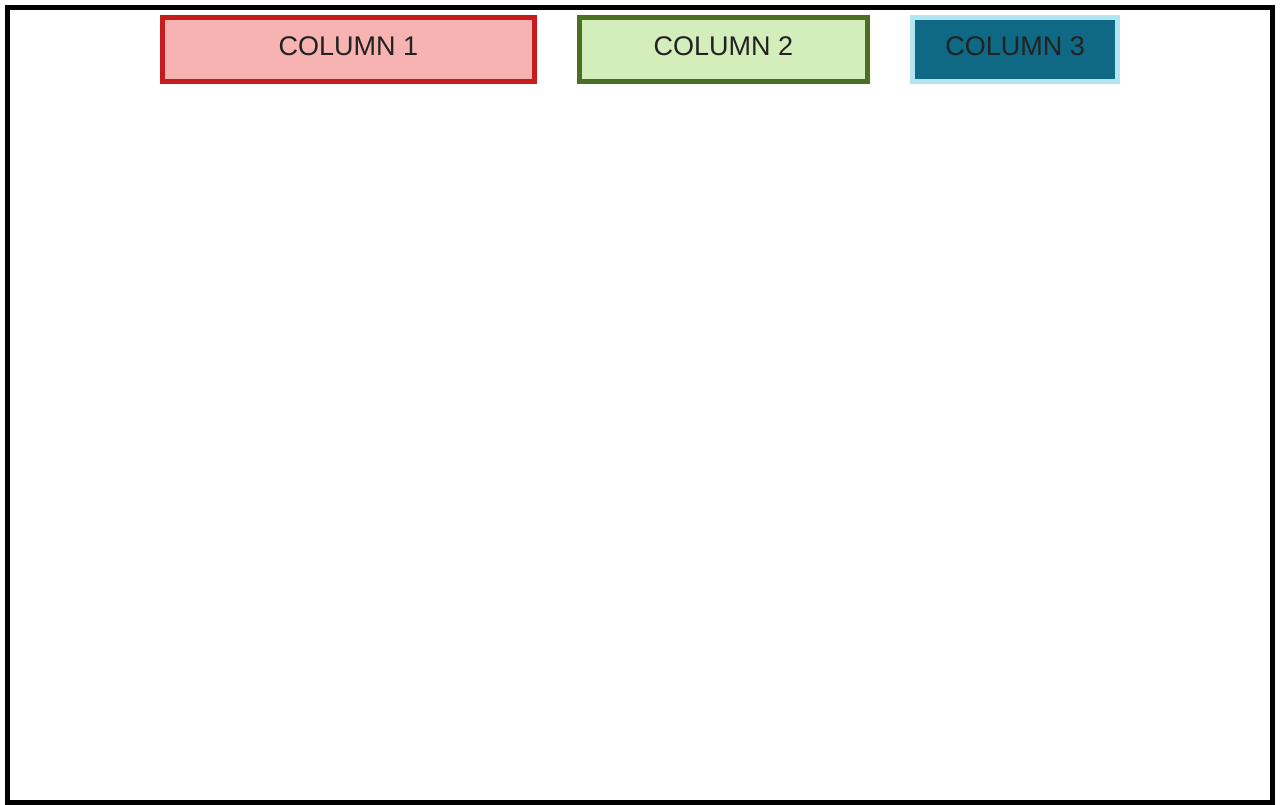
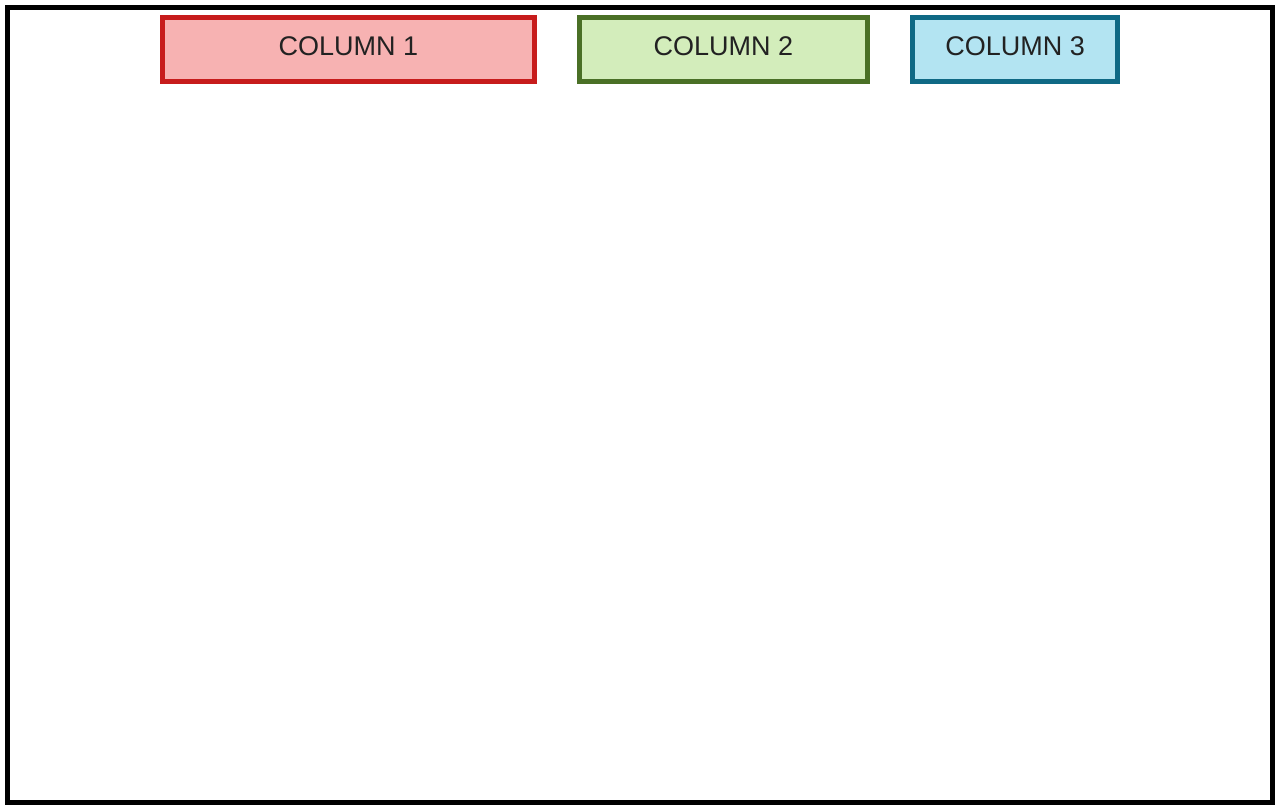
Before and after one commit to jpbatz/red-green-blue, a website: page index.html in a window 1280 px wide. Drawn offline with nearby package versions, Linux system fonts and the light colour scheme.

Commit message:
MBA corrected blue background and border colors, per Kelli

```diff
--- a/sass/styles.scss
+++ b/sass/styles.scss
@@ -30,7 +30,7 @@ body {
     background-color: #D3EDBB;
   }
     &#blue {
-    border-color: #B3E4F2;
-    background-color: #0F6985;
+    border-color: #0F6985;
+    background-color: #B3E4F2;
   }
 }
```
Also changed, not shown: css/styles.css.
